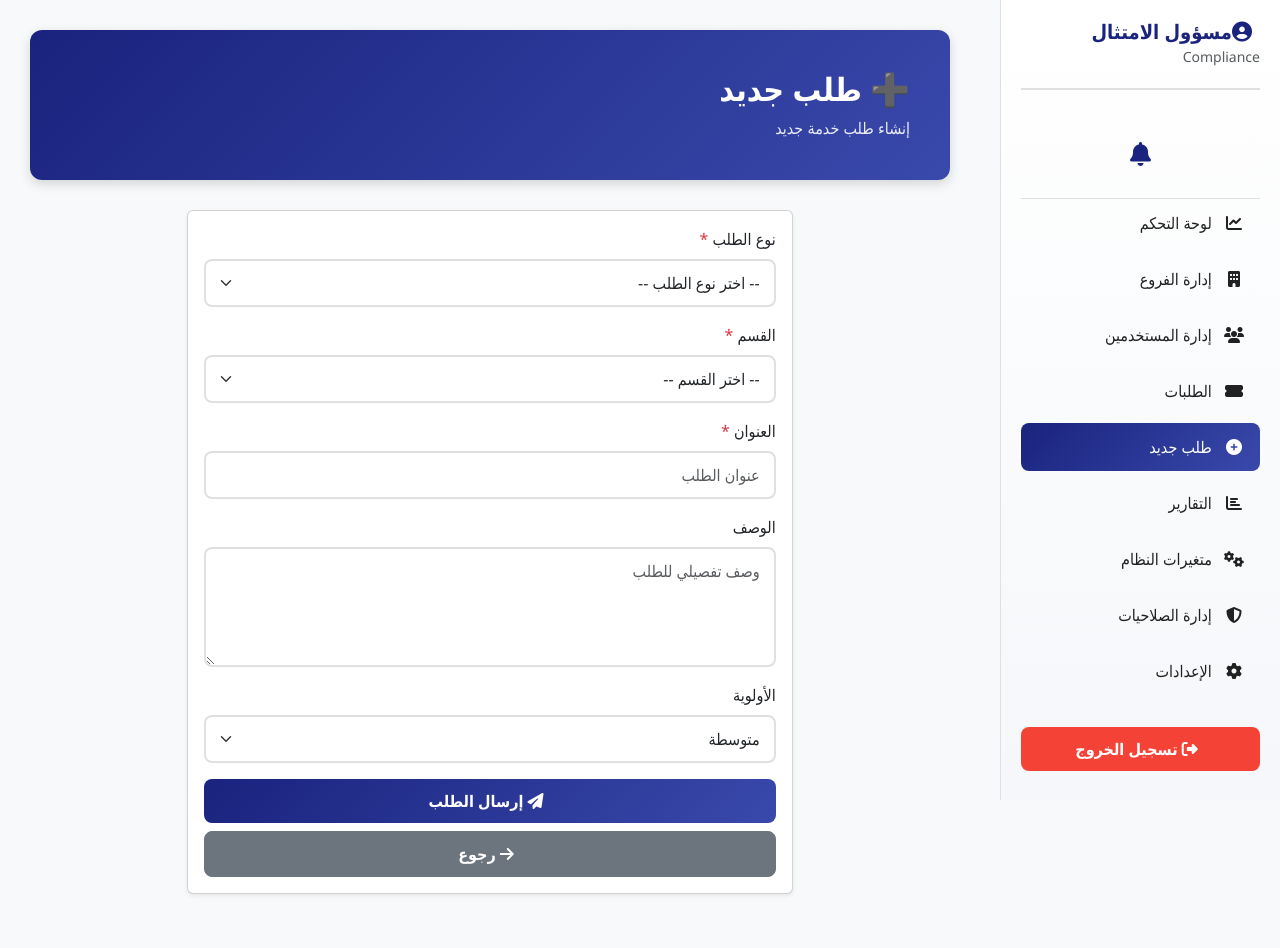
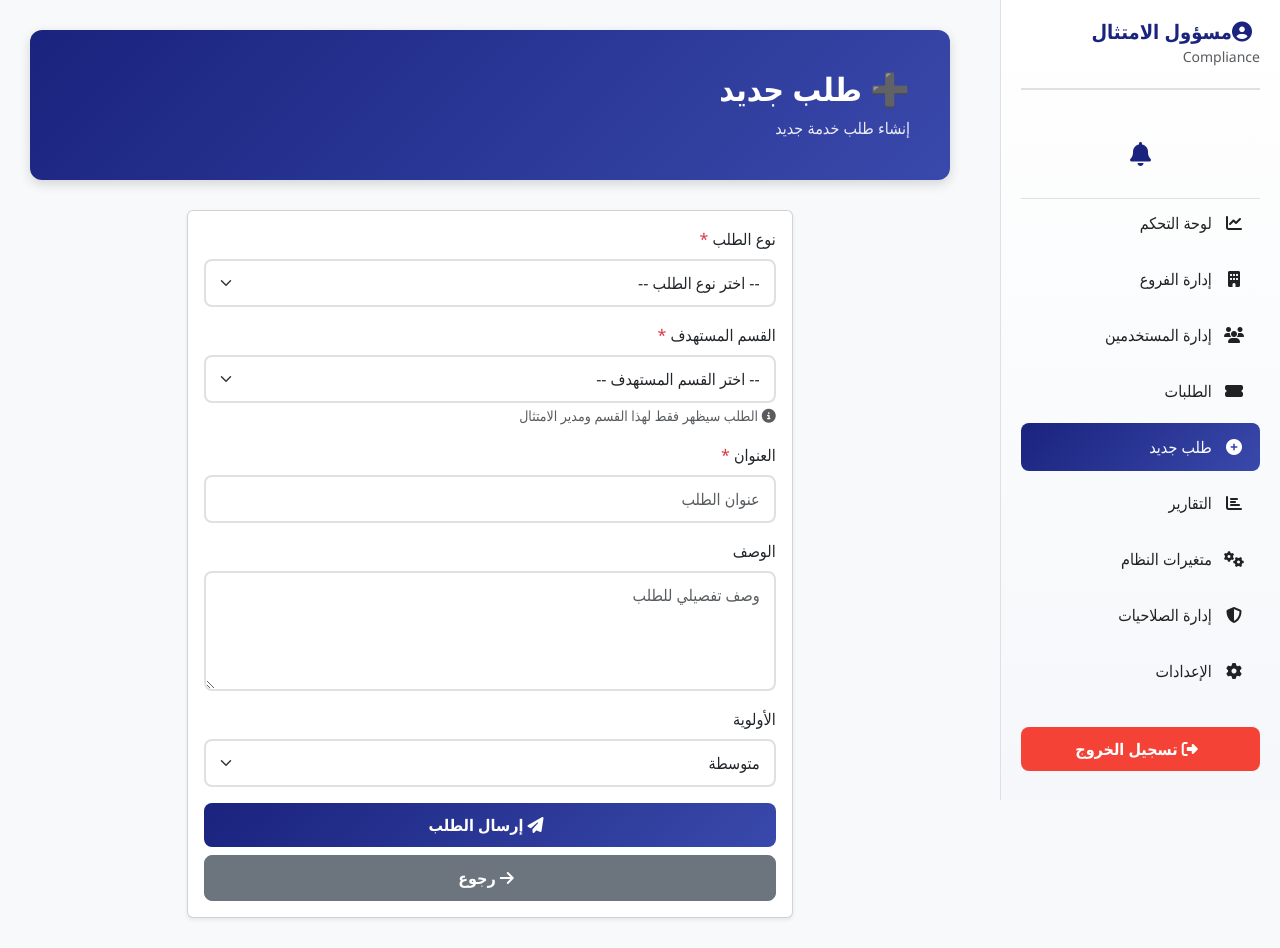
Before and after one commit to senesikakashi-design/hawkama, a Flask app: page /requests/new in a window 1280 px wide. Before the commit the page ends 895 px from the top, so only its background shows below. Run offline with Flask 3, Linux system fonts and the light colour scheme; a user stored in the database is signed in; data comes from the database, SQL or seed files in the repository; data that the repository does not hold is empty.

Commit message:
Update new_request.html

```diff
--- a/templates/new_request.html
+++ b/templates/new_request.html
@@ -43,15 +43,19 @@
                                 </select>
                             </div>
 
-                            <!-- ✅✅✅ جديد: اختيار القسم -->
+                            <!-- ✅ جديد: القسم المستهدف (اللي يشوف الطلب) -->
                             <div class="mb-3">
-                                <label class="form-label">القسم <span class="text-danger">*</span></label>
-                                <select class="form-select" name="department" required>
-                                    <option value="">-- اختر القسم --</option>
+                                <label class="form-label">القسم المستهدف <span class="text-danger">*</span></label>
+                                <select class="form-select" name="assigned_department" required>
+                                    <option value="">-- اختر القسم المستهدف --</option>
                                     {% for dept in departments %}
                                     <option value="{{ dept.dept_name }}">{{ dept.dept_name_ar }}</option>
                                     {% endfor %}
                                 </select>
+                                <small class="text-muted">
+                                    <i class="fas fa-info-circle"></i>
+                                    الطلب سيظهر فقط لهذا القسم ومدير الامتثال
+                                </small>
                             </div>
 
                             <div class="mb-3">
```
